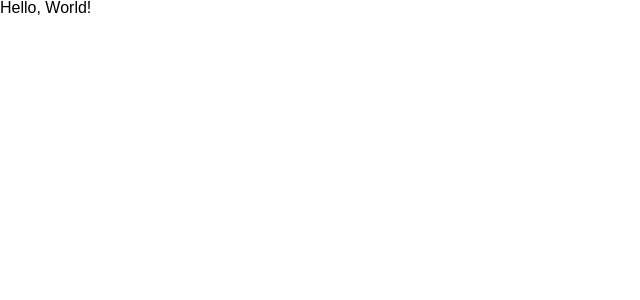
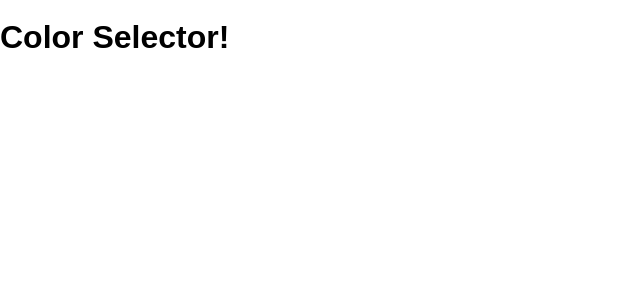
Before and after one commit to dannyjle/color-picker, a React (Create React App) app: page / in a window 1280 px wide. Shown: the top 300 px of the page, without its empty margins (0-640 px from the left). Built offline with nearby package versions, Linux system fonts and the light colour scheme.

Commit message:
Initial Commit

```diff
--- a/src/App.jsx
+++ b/src/App.jsx
@@ -1,7 +1,17 @@
 import React, { Component } from 'react'
 
 export class App extends Component {
+  state = {
+    hue: 0,
+    saturation: 0,
+    lightness: 0,
+  }
+
   render() {
-    return <div>Hello, World!</div>
+    return (
+      <>
+        <h1>Color Selector!</h1>
+      </>
+    )
   }
 }
```
